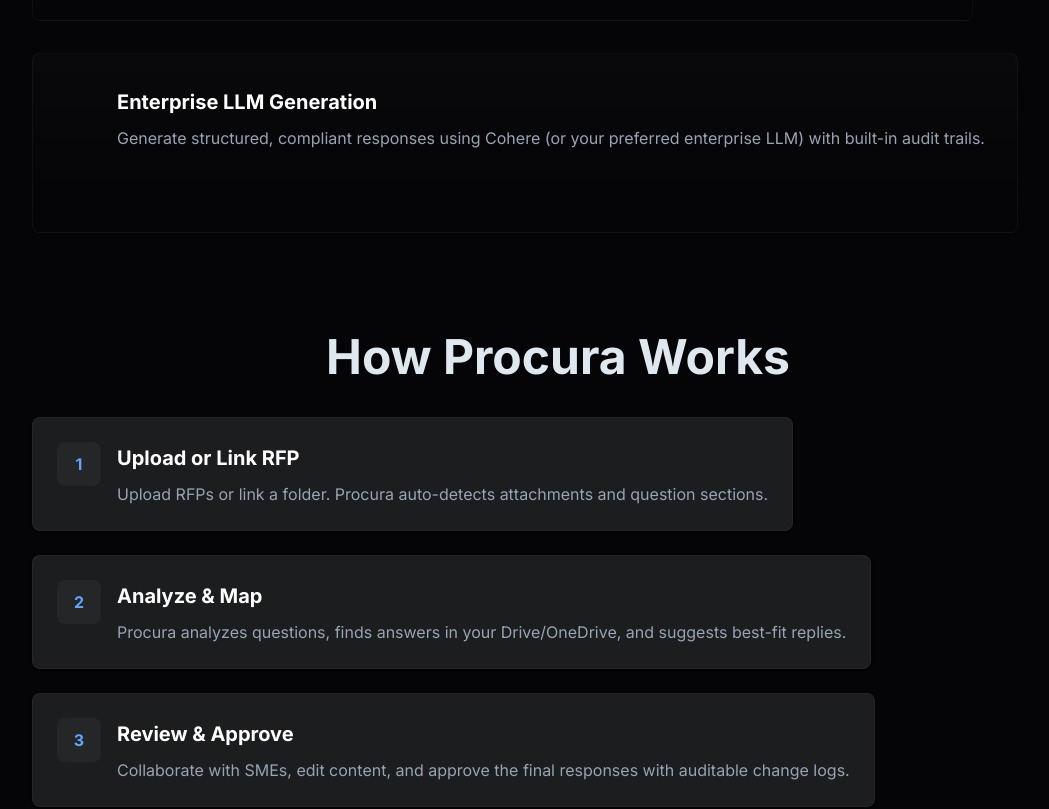
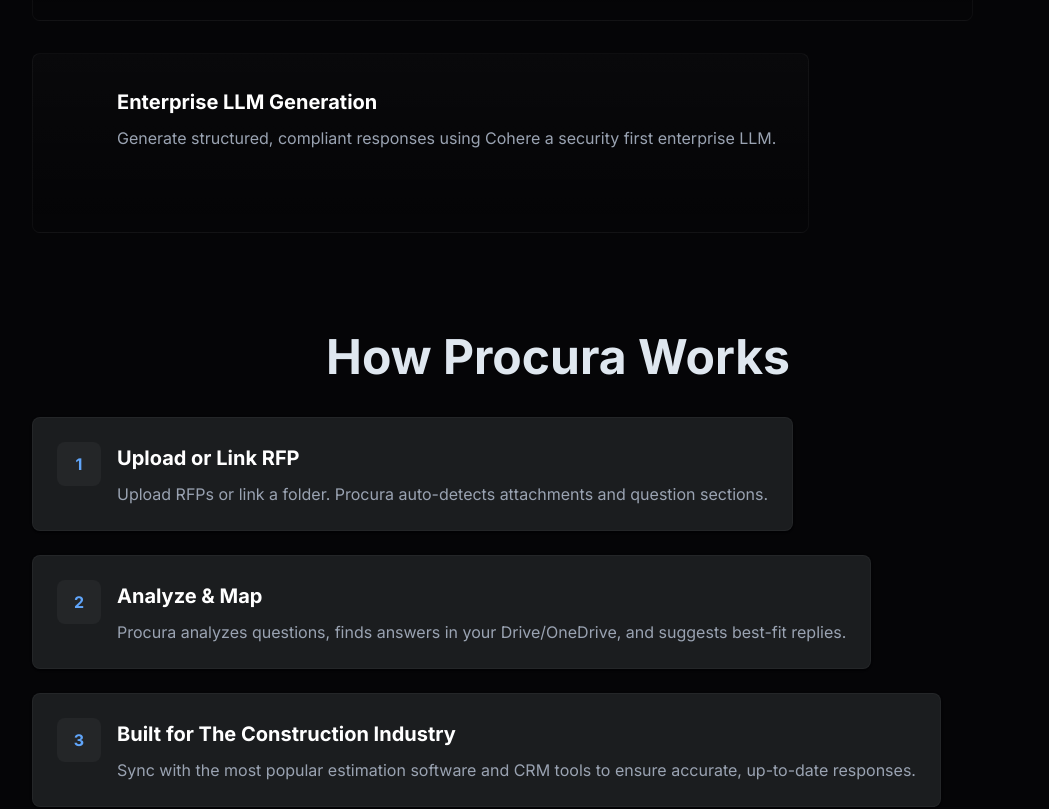
Before and after one commit to wm-c/Procura, a Next.js app: page / in a window 1280 px wide. Shown: the part 960-1769 px from the top of the page, without its empty margins (82-1131 px from the left). Built offline with nearby package versions, Linux system fonts and the light colour scheme; some icons are missing.

Commit message:
changed langauge

```diff
--- a/components/Features.jsx
+++ b/components/Features.jsx
@@ -21,7 +21,7 @@
   {
     icon: <SmartToyIcon fontSize="large" />,
     title: "Enterprise LLM Generation",
-    desc: "Generate structured, compliant responses using Cohere (or your preferred enterprise LLM) with built-in audit trails.",
+    desc: "Generate structured, compliant responses using Cohere a security first enterprise LLM.",
   },
 ];
 
--- a/components/HowItWorks.jsx
+++ b/components/HowItWorks.jsx
@@ -14,8 +14,8 @@
     desc: "Procura analyzes questions, finds answers in your Drive/OneDrive, and suggests best-fit replies.",
   },
   {
-    title: "Review & Approve",
-    desc: "Collaborate with SMEs, edit content, and approve the final responses with auditable change logs.",
+    title: "Built for The Construction Industry",
+    desc: "Sync with the most popular estimation software and CRM tools to ensure accurate, up-to-date responses.",
   },
   {
     title: "Export & Submit",
```
